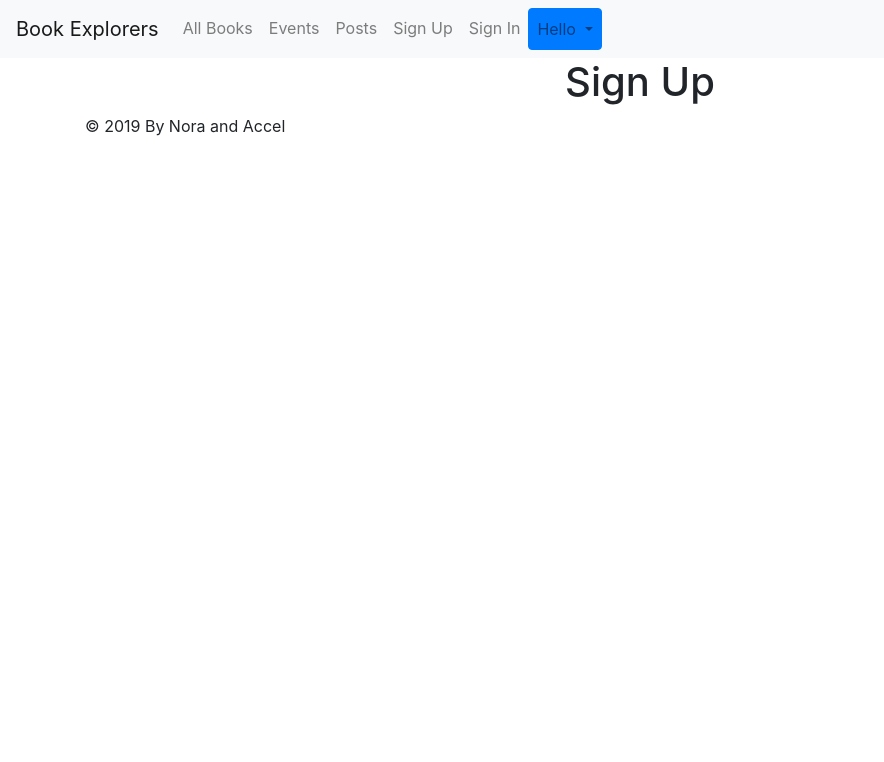
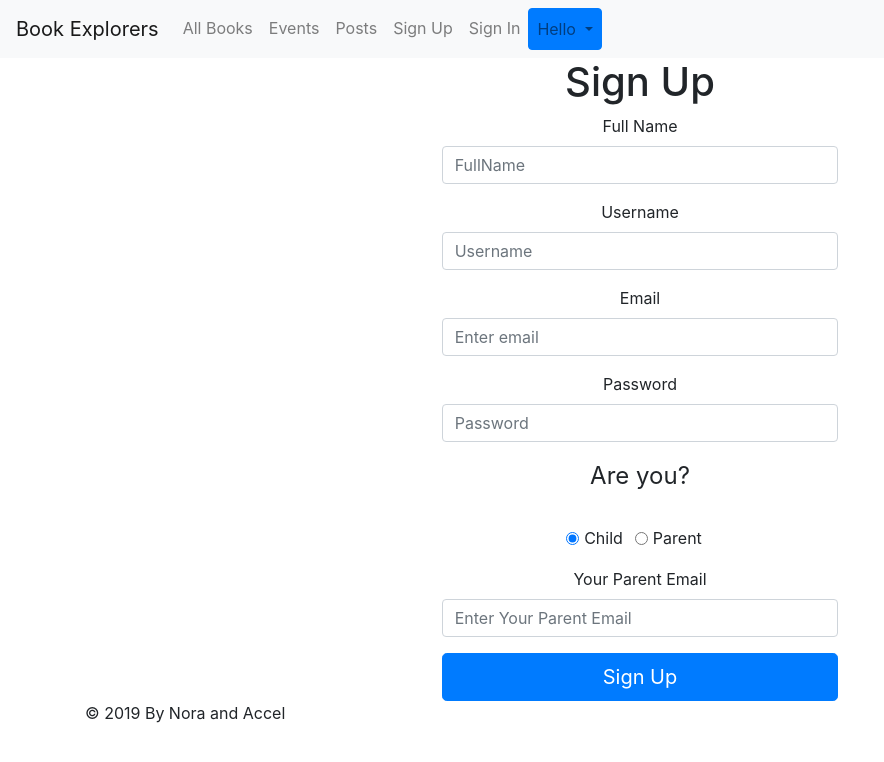
Before and after one commit to AceelAlArifi/KRC, a React (Create React App) app in the folder frontend/: page /SignUp in a window 1280 px wide. Shown: the top 762 px of the page, without its empty margins (0-884 px from the left). Built offline with nearby package versions, Linux system fonts and the light colour scheme.

Commit message:
register form

```diff
--- a/frontend/src/App.js
+++ b/frontend/src/App.js
@@ -59,8 +59,11 @@ class App extends Component {
         .catch(err => console.log(err))
 }
   //register post request
-  registerHandler = (e) => {
-    e.preventDefault()
+  registerHandler = (user_data) => {
+    user_data.preventDefault()
+    console.log(user_data);
+    this.registerHandler = this.registerHandler.bind(this)
+
     //all register data how can we get it by sending it
     axios.post('http://localhost:3003/auth/register', { email: this.state.email, password: this.state.password })
       .then(response => {
@@ -131,7 +134,9 @@ class App extends Component {
           {/* <Alert color="danger" isopen={this.state.hasError} toggle={this.onDismiss} fade={false}>{this.state.errorMsg}</Alert> */}
 
           <Route path='/Home' component={Home} />
-          <Route path='/SignUp' component={SignUp} />
+          <Route path='/SignUp'render={(routeProps) => (
+            <SignUp {...routeProps} register={this.registerHandler} />
+          )} />
           <Route path='/SignIn' render={(routeProps) => (
             <SignIn {...routeProps} change={this.changeHandler} login={this.loginHandler} />
           )} />
--- a/frontend/src/components/SignIn.js
+++ b/frontend/src/components/SignIn.js
@@ -26,29 +26,19 @@ class SignIn extends Component {
 
             <div>
                 <h1>Sign in</h1>
-                    <Nav className="mr-auto">
-                        <Nav.Link href="/Profile">Profile</Nav.Link>
-                    </Nav>
-{/*
-                    <div className="App">
-                        <Route path='/Profile' component={Profile} />
-                    </div> */}
                 <Col sm={3} md={4} className="mx-auto">
 
 
                     <Form>
                         <Form.Group controlId="formBasicEmail">
-    <Form.Label  sm={2}>Email</Form.Label>
-    <Form.Control type="email" name="email" placeholder="Enter email" onChange={this.props.change}/>
+                            <Form.Label sm={2}>Email</Form.Label>
+                            <Form.Control type="email" name="email" placeholder="Enter email" onChange={this.props.change} />
                         </Form.Group>
 
                         <Form.Group controlId="formBasicPassword">
                             <Form.Label sm={2}>Password</Form.Label>
                             <Form.Control type="password" name="password" placeholder="Password" onChange={this.props.change} />
                         </Form.Group>
-  {/* <Form.Group controlId="formBasicChecbox">
-    <Form.Check type="checkbox" label="Check me out" />
-  </Form.Group> */}
                         <Button variant="primary" type="submit" color="primary" size="lg" block onClick={this.props.login}  >
                             Login
   </Button>{/* */}
--- a/frontend/src/components/SignUp.js
+++ b/frontend/src/components/SignUp.js
@@ -1,11 +1,94 @@
 import React, { Component } from 'react';
+import Nav from 'react-bootstrap/Nav';
+import Navbar from 'react-bootstrap/Navbar'
+import Button from 'react-bootstrap/Button'
+import Form from 'react-bootstrap/Form'
+import FormGroup from 'react-bootstrap/FormGroup'
+import Col from 'react-bootstrap/Col'
+import FormControl from 'react-bootstrap/FormControl'
 
 class SignUp extends Component {
+    state = {
+        username: "",
+        email: "",
+        password: "",
+        name: "",
+        parent: false,
+    }
+    change = (e) => {
+        let data = {...this.state}
+        if (e.target.id == 'parent-radio'){
+        this.setState({
+            parent: true,
+        })}
+        else if(e.target.id == 'child-radio'){
+        this.setState({
+            parent: false,
+        })
+    }
+    else{
+        data[e.target.name] = e.target.value
+        this.setState(data)
+    }
+    }
+
     render() {
+        var shown = {
+			display: this.state.parent ? "none" : "block"
+		};
+
         return (
             <div>
                 <h1>Sign Up</h1>
+                <Col sm={3} md={4} className="mx-auto">
+                    <Form>
+                        <Form.Group controlId="formBasicName">
+                            <Form.Label sm={2}>Full Name</Form.Label>
+                            <Form.Control type="text" name="name" placeholder="FullName" onChange={this.change} />
+                        </Form.Group>
+                        <Form.Group controlId="formBasicUsername">
+                            <Form.Label sm={2}>Username</Form.Label>
+                            <Form.Control type="text" name="username" placeholder="Username" onChange={this.change} />
+                        </Form.Group>
 
+                        <Form.Group controlId="formBasicEmail">
+                            <Form.Label sm={2}>Email</Form.Label>
+                            <Form.Control type="email" name="email" placeholder="Enter email" onChange={this.change} />
+                        </Form.Group>
+
+                        <Form.Group controlId="formBasicPassword">
+                            <Form.Label sm={2}>Password</Form.Label>
+                            <Form.Control type="password" name="password" placeholder="Password" onChange={this.change} />
+                        </Form.Group>
+
+                        <fieldset>
+                            <Form.Group controlId="formBasicChecbox" onChange={this.change} >
+                                <Form.Label as="legend">
+                                    Are you?
+                                    </Form.Label><br></br>
+                                <Form.Check
+                                    inline
+                                    type='radio'
+                                    id='child-radio'
+                                    name="Radios"
+                                    label='Child'
+                                    defaultChecked/>
+                                <Form.Check
+                                    inline
+                                    type='radio'
+                                    id='parent-radio'
+                                    name="Radios"
+                                    label='Parent'
+                                />
+                            </Form.Group>
+                        </fieldset>
+                        <Form.Group controlId="formBasicPEmail" style={shown}>
+                            <Form.Label sm={2}>Your Parent Email</Form.Label>
+                            <Form.Control type="email" name="parentemail" placeholder="Enter Your Parent Email" onChange={this.change} />
+                        </Form.Group>
+                        <Button variant="primary" type="submit" color="primary" size="lg" block onClick={() => this.props.register(this.state)}>Sign Up</Button>
+                    </Form>
+                </Col>
             </div>
         )
     }
```
Lines whose indentation alone changed are shown as unchanged.
